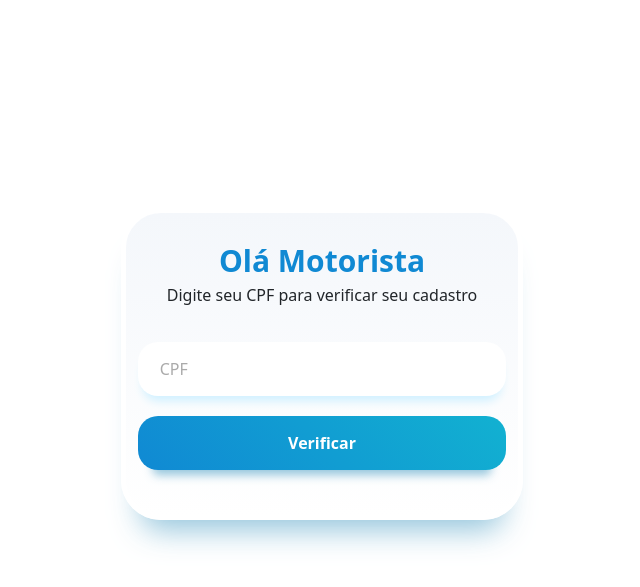
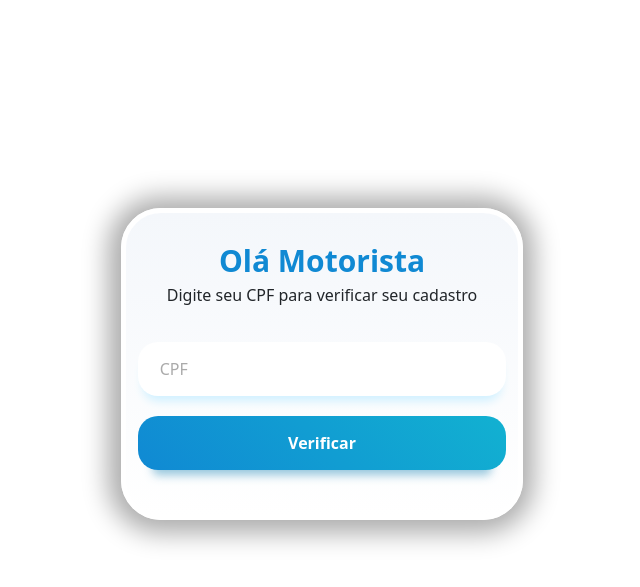
Before and after one commit to dev-quickdelivery/Manifesto, a Django app: page / in a window 1280 px wide. Shown: the top 587 px of the page, without its empty margins (318-958 px from the left). Run offline with Django 5.2, Linux system fonts and the light colour scheme; parts of the project's set-up code (start-up, migrations or seed data) failed here and were passed over.

Commit message:
"change:"change box-shadow and add webkit to login css"

```diff
--- a/manifesto/static/css/login.css
+++ b/manifesto/static/css/login.css
@@ -24,6 +24,8 @@ height: 100%;
     border: 5px solid rgb(255, 255, 255);
     box-shadow: rgba(133, 189, 215, 0.8784313725) 0px 30px 30px -20px;
     margin: 20px;
+    -webkit-box-shadow: -1px 1px 26px 12px rgba(0,0,0,0.33);
+    box-shadow: -1px 1px 26px 12px rgba(0,0,0,0.33);
   }
 
   .heading {
```
